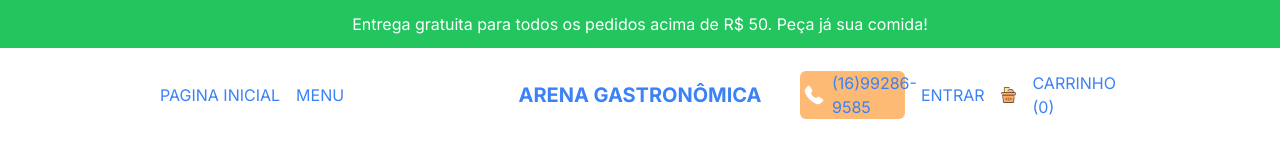
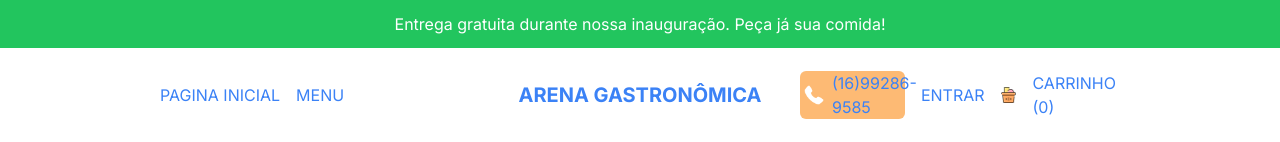
Before and after one commit to tito-js/Arena-Gastronomica, a Next.js app: page /cart in a window 1280 px wide. Shown: the top 142 px of the page. Built offline with nearby package versions, Linux system fonts and the light colour scheme; no server answers.

Commit message:
Update Notification.tsx

```diff
--- a/src/components/Notification.tsx
+++ b/src/components/Notification.tsx
@@ -3,7 +3,7 @@ import React from 'react'
 const Notification = () => {
   return (
     <div className='h-12 bg-green-500 text-white px-4 flex items-center justify-center text-center text-sm md:text-base cursor-pointer'>
-      Entrega gratuita para todos os pedidos acima de R$ 50. Peça já sua comida!
+      Entrega gratuita durante nossa inauguração. Peça já sua comida!
     </div>
   )
 }
```
